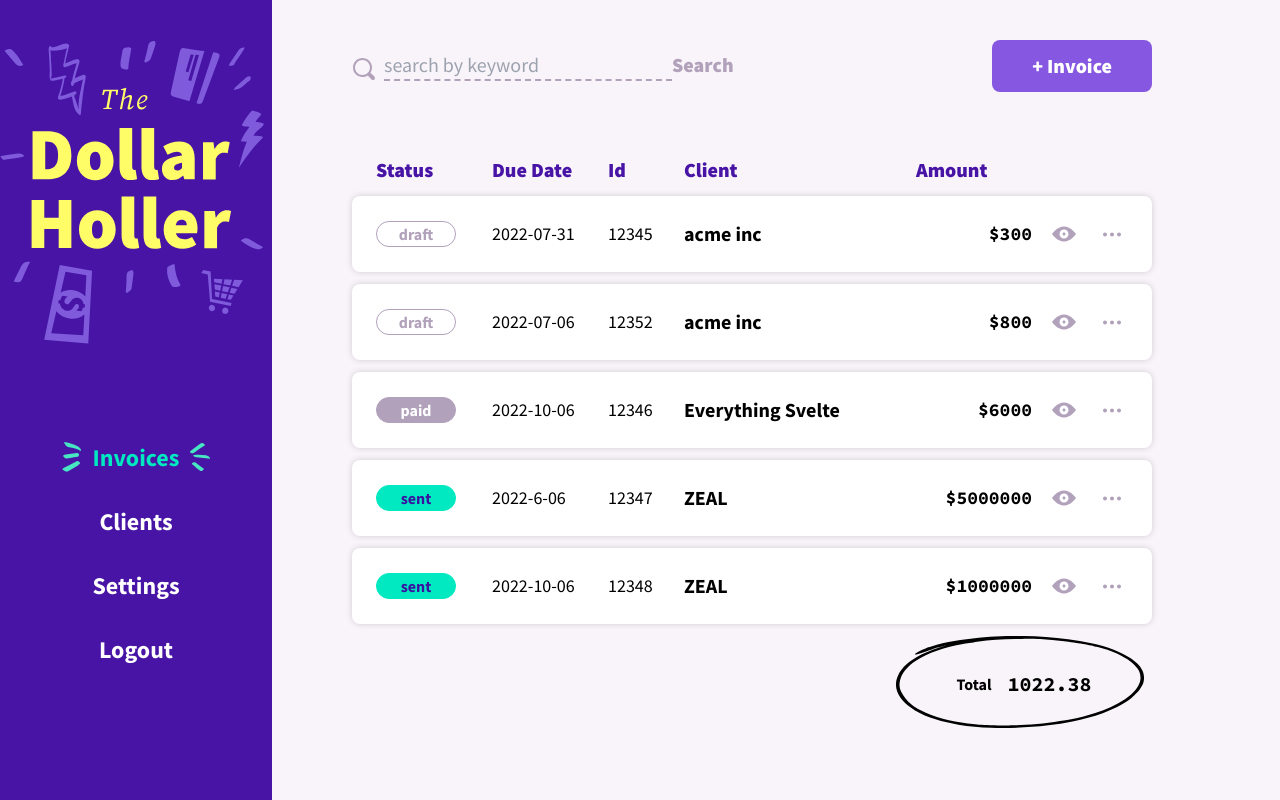
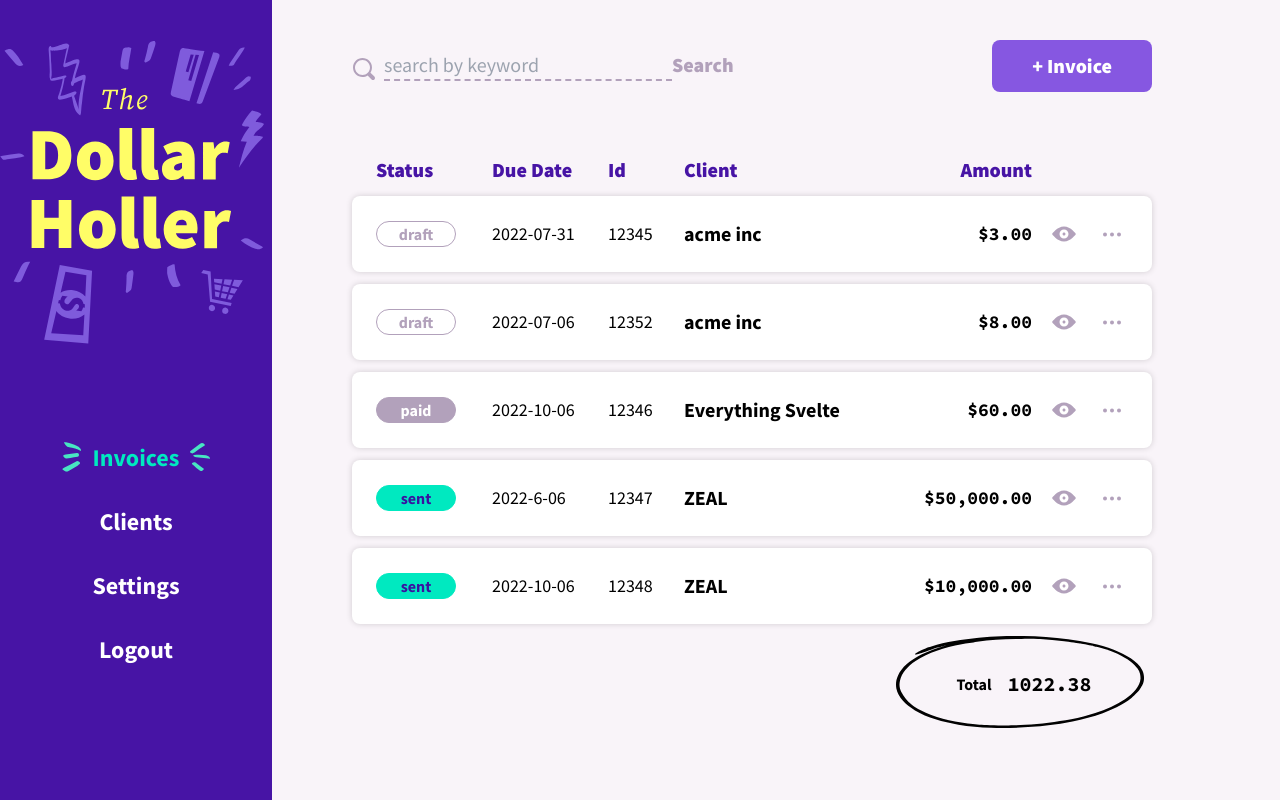
Before and after one commit to capnchill/invoicing-app, a SvelteKit app: page /invoices in a window 1280 px wide. Built offline with nearby package versions, Linux system fonts and the light colour scheme.

Commit message:
money helper added to convert cents to dollar and format the dollar to add thousands

```diff
--- /dev/null
+++ b/src/lib/utils/moneyHelper.ts
@@ -0,0 +1,20 @@
+export function sumLineItems(lineItems: lineItems[] | undefined): number {
+	if (!lineItems) {
+		return 0;
+	}
+
+	return lineItems.reduce((sum, item) => sum + item.amount, 0);
+}
+
+export function twoDecimals(myNum: number): string {
+	return myNum.toFixed(2);
+}
+
+export function centsToDollars(cents: number): string {
+	const dollars = cents / 100;
+	return addThousandsSeparator(twoDecimals(dollars));
+}
+
+export function addThousandsSeparator(myNum: string): string {
+	return myNum.replace(/\B(?=(\d{3})+(?!\d))/g, ',');
+}
--- a/src/routes/(dashboard)/invoices/+page.svelte
+++ b/src/routes/(dashboard)/invoices/+page.svelte
@@ -39,7 +39,7 @@
 		<h3>Due Date</h3>
 		<h3>Id</h3>
 		<h3>Client</h3>
-		<h3>Amount</h3>
+		<h3 class="text-right">Amount</h3>
 		<div />
 		<div />
 	</div>
--- a/src/routes/(dashboard)/invoices/InvoiceRow.svelte
+++ b/src/routes/(dashboard)/invoices/InvoiceRow.svelte
@@ -2,6 +2,7 @@
 	import View from '$lib/components/Icon/View.svelte';
 	import ThreeDots from '$lib/components/Icon/ThreeDots.svelte';
 	import Tag from '$lib/components/Tag.svelte';
+	import { centsToDollars, sumLineItems } from '$lib/utils/moneyHelper';
 
 	export let invoice: Invoice;
 </script>
@@ -9,12 +10,16 @@
 <div
 	class="invoice-table invoice-row items-center rounded-lg bg-white py-3 shadow-tableRow lg:py-6"
 >
-	<div class="status"><Tag className="ml:auto lg:ml-0" label={invoice.invoiceStatus} /></div>
+	<div class="status">
+		<Tag className="ml:auto lg:ml-0" label={invoice.invoiceStatus} />
+	</div>
 	<div class="dueDate text-sm lg:text-lg">{invoice.dueDate}</div>
 	<div class="invoiceNumber text-sm lg:text-lg">{invoice.invoiceNumber}</div>
-	<div class="clientName text-base font-bold lg:text-xl">{invoice.client.name}</div>
+	<div class="clientName truncate whitespace-nowrap text-base font-bold lg:text-xl">
+		{invoice.client.name}
+	</div>
 	<div class="amount text-right font-mono text-sm font-bold lg:text-lg">
-		${invoice.lineItems?.reduce((sum, item) => sum + item.amount, 0)}
+		${centsToDollars(sumLineItems(invoice.lineItems))}
 	</div>
 	<div class="center viewButton text-sm lg:text-lg">
 		<a href="#" class="hidden text-pastelPurple hover:bg-daisyBush lg:block"><View /></a>
@@ -25,10 +30,6 @@
 </div>
 
 <style lang="postcss">
-	.table-header h3 {
-		@apply text-xl font-black leading-snug;
-	}
-
 	.invoice-row {
 		grid-template-areas:
 			'invoiceNumber invoiceNumber'
```
